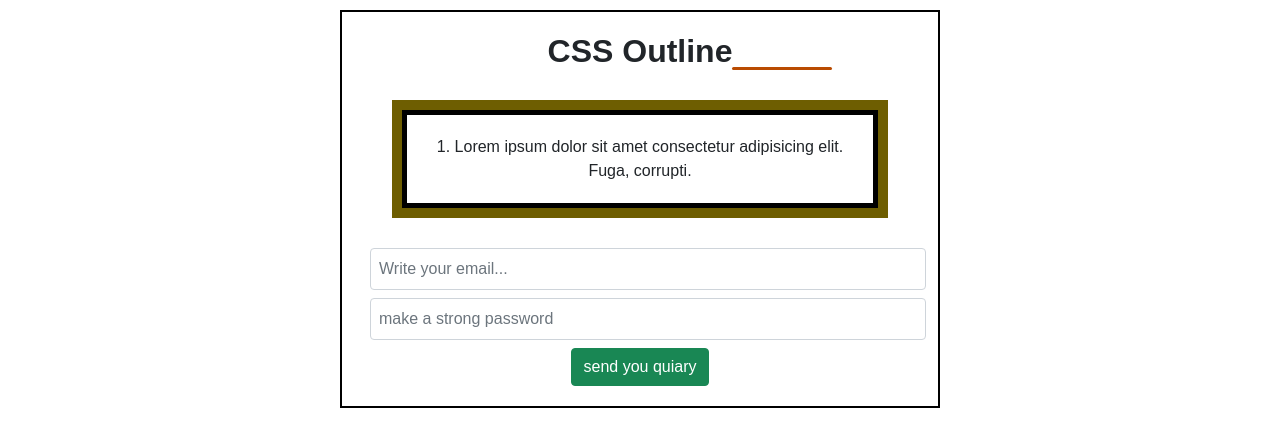
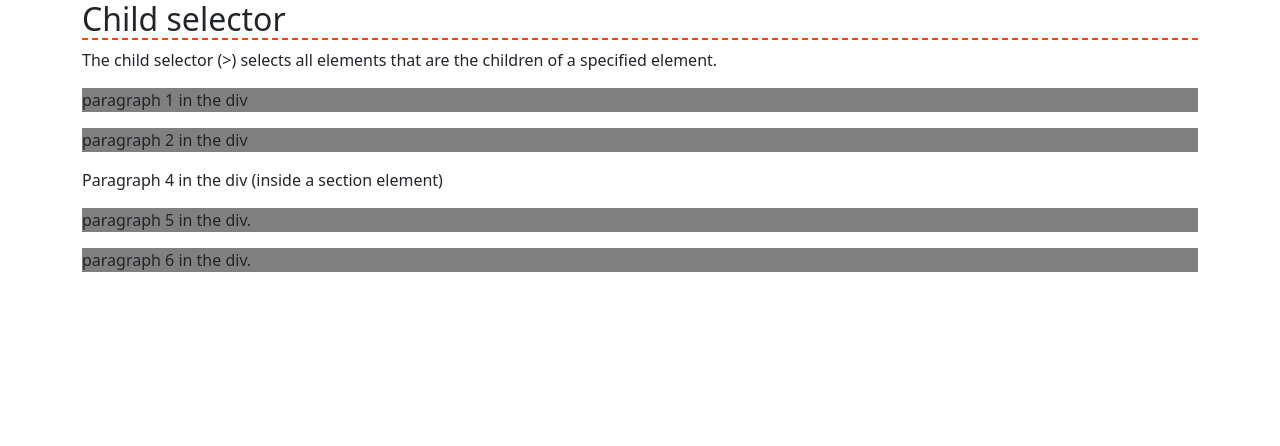
Before and after one commit to mhfaysal124/card-design, a plain HTML site: page index.html in a window 1280 px wide. Drawn offline with Linux system fonts and the light colour scheme.

Commit message:
child selector of css cominators

```diff
--- a/index.html
+++ b/index.html
@@ -3,22 +3,27 @@
 <head>
     <meta charset="UTF-8">
     <meta name="viewport" content="width=device-width, initial-scale=1.0">
-    <title>HTML Document Structure</title>
     <link rel="stylesheet" href="bootstrap/css/bootstrap.css">
     <link rel="stylesheet" href="style.css">
+    <title>css combinators</title>
 </head>
 <body>
 
+    <section class="container">
+        <h2>Child selector</h2>
+        <p>The child selector (>) selects all elements that are the children of a specified element.</p>
+        <div>
+            <p>paragraph 1 in the div</p>
+            <p>paragraph 2 in the div</p>
+            <section>
+                <p>Paragraph 4 in the div (inside a section element)</p>
+            </section>
+            <p>paragraph 5 in the div.</p>
+            <p>paragraph 6 in the div.</p>
+        </div>
 
-   <div class="one">
-    <h2>CSS Outline</h2>
-    <p>1. Lorem ipsum dolor sit amet consectetur adipisicing elit. Fuga, corrupti.</p>
+    </section>
 
-    <input class="form-control p-2 m-2" type="email" name="email" id="email" placeholder="Write your email..." required>
-    <input class="form-control p-2 m-2" type="password" name="pass" id="pass" placeholder="make a strong password" required maxlength="16">
-    <button class="btn btn-success">send you quiary</button>
-
-   </div>
 
 
 
--- a/style.css
+++ b/style.css
@@ -1,34 +1,6 @@
-*{
-    margin: 0;
-    padding: 0;
-    font-family: sans-serif;
+h2{
+    border-bottom: 2px dashed orangered;
 }
-.one{
-    width: 600px;
-    text-align: center;
-    border: 2px solid black;
-    margin: 10px auto;
-    padding: 20px;
-
+div > p{
+    background-color: gray;
 }
-.one h2{
-    position: relative;
-    font-weight: bold;
-    width: 100%;
-}
-.one h2::after{
-    content: ' ';
-    width: 100px;
-    height: 3px;
-    background-color: rgb(185, 75, 1);
-    position: absolute;
-    bottom: 0;
-    border-radius: 10px;
-}
-
-.one p{
-    border: 5px solid rgb(0, 0, 0);
-    margin: 40px;
-    padding: 20px;
-    outline: 10px solid rgb(110, 94, 1);
-}
```
